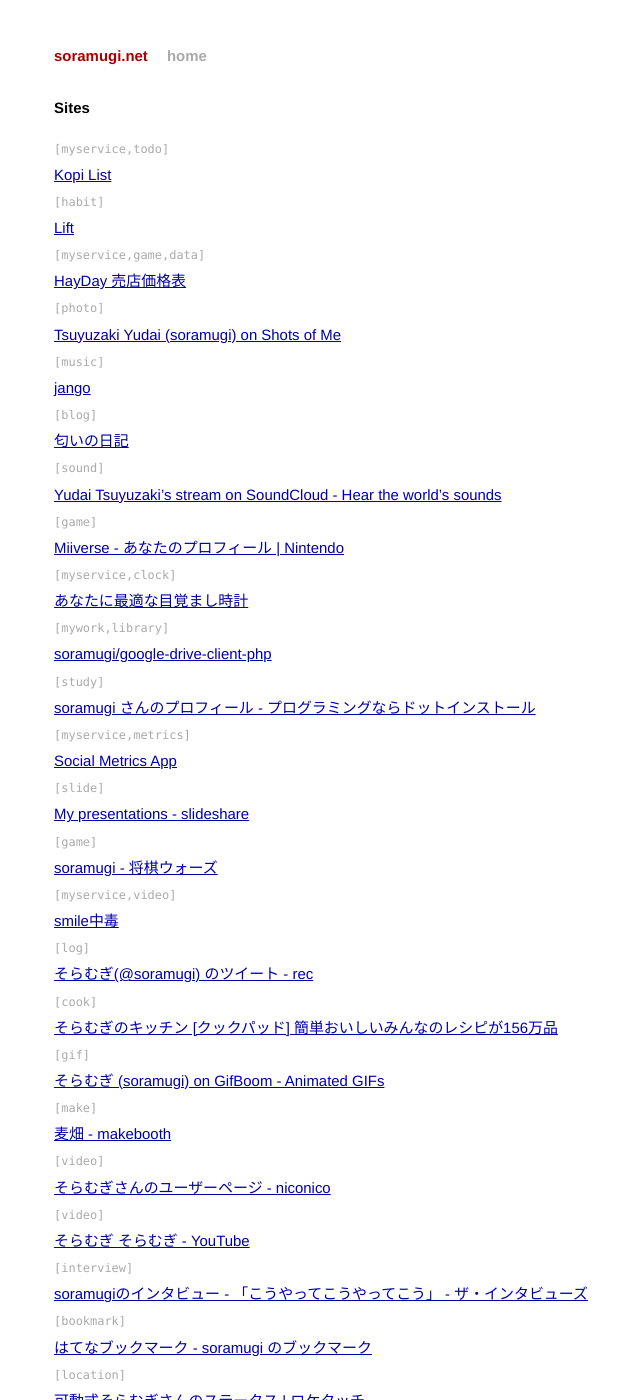
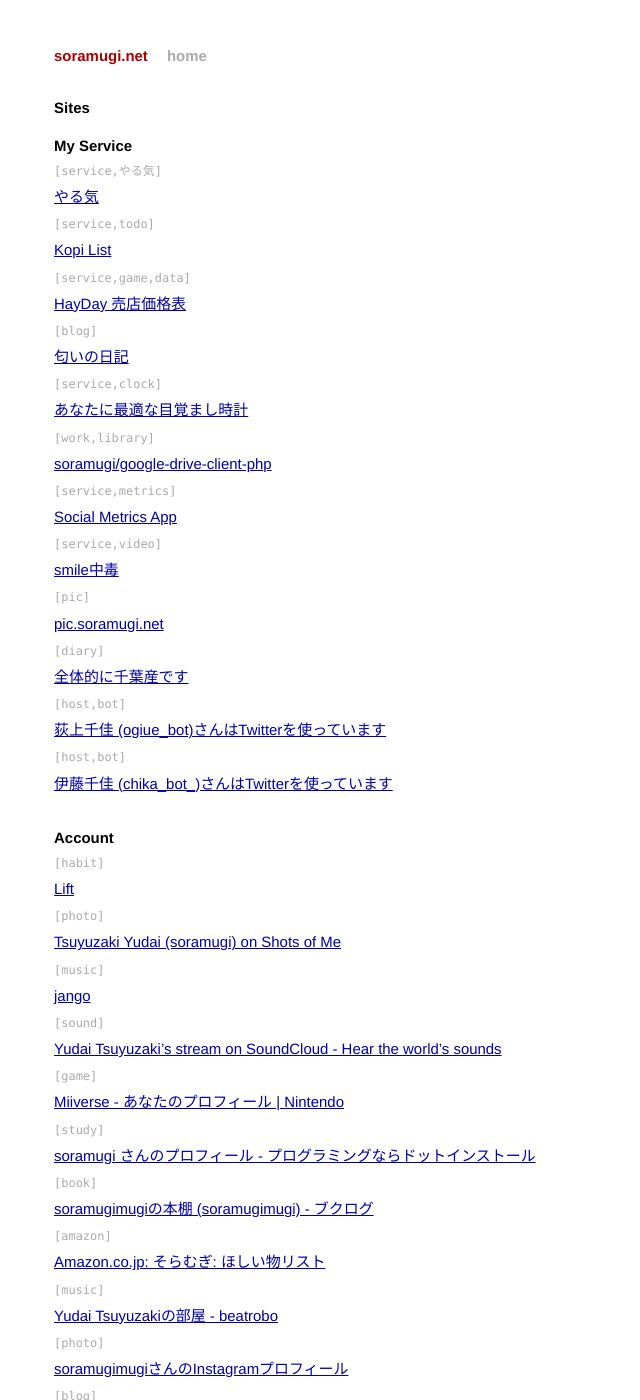
Before and after one commit to soramugi/soramugi.net, a Jekyll site: the page built from index.html, in a window 1280 px wide and 1400 px high. Shown: the whole window, without its empty margins (272-912 px from the left). Built offline with Jekyll 4.4.1, drawn with Linux system fonts in a browser that asks for light colours; Markdown is read by kramdown in place of the engine named in the settings; some of the changed text lies outside the part shown.

Commit message:
自分の保守しているサービスと取得アカウントを明確に区別

```diff
--- a/_config.yml
+++ b/_config.yml
@@ -5,19 +5,62 @@
 
 google_analytics_tracking_id: UA-43044942-7
 
-links:
+
+service_links:
   -
-    tag: myservice,todo
+    tag: service,やる気
+    title: やる気
+    url: http://soramugi.net/やる気/
+  -
+    tag: service,todo
     title: Kopi List
     url: http://kopilist.gopagoda.com
+  -
+    tag: service,game,data
+    title: HayDay 売店価格表
+    url: http://hayday-data.herokuapp.com
+  -
+    tag: blog
+    title: 匂いの日記
+    url: http://fragrance.soramugi.net
+  -
+    tag: service,clock
+    title: あなたに最適な目覚まし時計
+    url: http://alarmclock.jp.net/
+  -
+    tag: work,library
+    title: soramugi/google-drive-client-php
+    url: https://github.com/soramugi/google-drive-client-php
+  -
+    tag: service,metrics
+    title: Social Metrics App
+    url: http://social-metrics-app.herokuapp.com/
+  -
+    tag: service,video
+    title: smile中毒
+    url: http://blog.livedoor.jp/nicotwi/
+  -
+    tag: pic
+    title: pic.soramugi.net
+    url: http://pic.soramugi.net/
+  -
+    tag: diary
+    title: 全体的に千葉産です
+    url: http://diary.soramugi.net/
+  -
+    tag: host,bot
+    title: 荻上千佳 (ogiue_bot)さんはTwitterを使っています
+    url: https://twitter.com/ogiue_bot
+  -
+    tag: host,bot
+    title: 伊藤千佳 (chika_bot_)さんはTwitterを使っています
+    url: https://twitter.com/chika_bot_
+
+account_links:
   -
     tag: habit
     title: Lift
     url: https://lift.do/users/9de7bff9bf0afba9f0f0
-  -
-    tag: myservice,game,data
-    title: HayDay 売店価格表
-    url: http://hayday-data.herokuapp.com
   -
     tag: photo
     title: Tsuyuzaki Yudai (soramugi) on Shots of Me
@@ -27,10 +70,6 @@
     title: jango
     url: http://www.jango.com/profiles/55001945
   -
-    tag: blog
-    title: 匂いの日記
-    url: http://fragrance.soramugi.net
-  -
     tag: sound
     title: Yudai Tsuyuzaki’s stream on SoundCloud - Hear the world’s sounds
     url: https://soundcloud.com/yudai-tsuyuzaki
@@ -39,49 +78,29 @@
     title: Miiverse - あなたのプロフィール | Nintendo
     url: https://miiverse.nintendo.net/users/soramugi
   -
-    tag: myservice,clock
-    title: あなたに最適な目覚まし時計
-    url: http://alarmclock.jp.net/
-  -
-    tag: mywork,library
-    title: soramugi/google-drive-client-php
-    url: https://github.com/soramugi/google-drive-client-php
-  -
     tag: study
     title: soramugi さんのプロフィール - プログラミングならドットインストール
     url: http://dotinstall.com/users/soramugi
   -
-    tag: myservice,metrics
-    title: Social Metrics App
-    url: http://social-metrics-app.herokuapp.com/
+    tag: book
+    title: soramugimugiの本棚 (soramugimugi) - ブクログ
+    url: http://booklog.jp/users/soramugimugi
   -
-    tag: slide
-    title: My presentations - slideshare
-    url: http://www.slideshare.net/YudaiTsuyuzaki
+    tag: amazon
+    title: 'Amazon.co.jp: そらむぎ: ほしい物リスト'
+    url: http://www.amazon.co.jp/registry/wishlist/1W2BJ4COKGQI5
   -
-    tag: game
-    title: soramugi - 将棋ウォーズ
-    url: http://shogiwars.heroz.jp/users/soramugi
+    tag: music
+    title: Yudai Tsuyuzakiの部屋 - beatrobo
+    url: https://www.beatrobo.com/playground/16138
   -
-    tag: myservice,video
-    title: smile中毒
-    url: http://blog.livedoor.jp/nicotwi/
+    tag: photo
+    title: soramugimugiさんのInstagramプロフィール
+    url: http://instagram.com/soramugimugi
   -
-    tag: log
-    title: そらむぎ(@soramugi) のツイート - rec
-    url: http://rec.to/soramugi
-  -
-    tag: cook
-    title: そらむぎのキッチン [クックパッド] 簡単おいしいみんなのレシピが156万品
-    url: http://cookpad.com/kitchen/3950656
-  -
-    tag: gif
-    title: そらむぎ (soramugi) on GifBoom - Animated GIFs
-    url: http://gifboom.com/soramugi
-  -
-    tag: make
-    title: 麦畑 - makebooth
-    url: http://makebooth.com/booth/soramugi
+    tag: blog
+    title: 見方次第
+    url: http://soramugi.hateblo.jp/
   -
     tag: video
     title: そらむぎさんのユーザーページ - niconico
@@ -107,38 +126,46 @@
     title: '9leap : soramugi (そらむぎ) - どこでも遊べる、投稿型ゲームサイト'
     url: http://9leap.net/user/soramugi
   -
-    tag: pic
-    title: pic.soramugi.net
-    url: http://pic.soramugi.net/
+    tag: slide
+    title: My presentations - slideshare
+    url: http://www.slideshare.net/YudaiTsuyuzaki
   -
-    tag: amazon
-    title: 'Amazon.co.jp: そらむぎ: ほしい物リスト'
-    url: http://www.amazon.co.jp/registry/wishlist/1W2BJ4COKGQI5
+    tag: game
+    title: soramugi - 将棋ウォーズ
+    url: http://shogiwars.heroz.jp/users/soramugi
   -
-    tag: music
-    title: Yudai Tsuyuzakiの部屋 - beatrobo
-    url: https://www.beatrobo.com/playground/16138
+    tag: log
+    title: そらむぎ(@soramugi) のツイート - rec
+    url: http://rec.to/soramugi
   -
-    tag: photo
-    title: soramugimugiさんのInstagramプロフィール
-    url: http://instagram.com/soramugimugi
+    tag: cook
+    title: そらむぎのキッチン [クックパッド] 簡単おいしいみんなのレシピが156万品
+    url: http://cookpad.com/kitchen/3950656
   -
-    tag: blog
-    title: 見方次第
-    url: http://soramugi.hateblo.jp/
+    tag: gif
+    title: そらむぎ (soramugi) on GifBoom - Animated GIFs
+    url: http://gifboom.com/soramugi
   -
-    tag: book
-    title: soramugimugiの本棚 (soramugimugi) - ブクログ
-    url: http://booklog.jp/users/soramugimugi
+    tag: make
+    title: 麦畑 - makebooth
+    url: http://makebooth.com/booth/soramugi
   -
-    tag: diary
-    title: 全体的に千葉産です
-    url: http://diary.soramugi.net/
+    tag: social
+    title: 露崎勇大 - FaceBook
+    url: https://www.facebook.com/Yudai.Tsuyuzaki
   -
-    tag: myhost,bot
-    title: 荻上千佳 (ogiue_bot)さんはTwitterを使っています
-    url: https://twitter.com/ogiue_bot
+    tag: clip,internet
+    title: ハトムギ、玄米、月見草 - Tumblr
+    url: http://soramugi.tumblr.com
   -
-    tag: myhost,bot
-    title: 伊藤千佳 (chika_bot_)さんはTwitterを使っています
-    url: https://twitter.com/chika_bot_
+    tag: tech,blog
+    title: soramugi - Qiita [キータ]
+    url: http://qiita.com/soramugi
+  -
+    tag: code
+    title: soramugi (soramugi) - GitHub
+    url: https://github.com/soramugi
+  -
+    tag: miniblog
+    title: そらむぎ (soramugi)さんはTwitterを使っています
+    url: https://twitter.com/soramugi
--- a/_includes/footer.html
+++ b/_includes/footer.html
@@ -9,9 +9,6 @@
     <p>
     <a href="https://github.com/soramugi">github.com/soramugi</a><br />
     <a href="https://twitter.com/soramugi">twitter.com/soramugi</a><br />
-    <a href="https://www.facebook.com/Yudai.Tsuyuzaki">facebook.com/Yudai.Tsuyuzaki</a><br />
-    <a href="http://soramugi.tumblr.com">soramugi.tumblr.com</a><br />
-    <a href="http://qiita.com/soramugi">qiita.com/soramugi</a><br />
     </p>
   </div>
 </div>
--- a/index.html
+++ b/index.html
@@ -5,8 +5,16 @@
 
 <div id="home">
   <h1>Sites</h1>
+  <h2>My Service</h2>
   <ul class="posts">
-    {% for link in site.links %}
+    {% for link in site.service_links %}
+      <li><span>[{{ link.tag }}]</span></li>
+      <li><a href="{{ link.url }}">{{ link.title }}</a></li>
+    {% endfor %}
+  </ul>
+  <h2>Account</h2>
+  <ul class="posts">
+    {% for link in site.account_links %}
       <li><span>[{{ link.tag }}]</span></li>
       <li><a href="{{ link.url }}">{{ link.title }}</a></li>
     {% endfor %}
```
